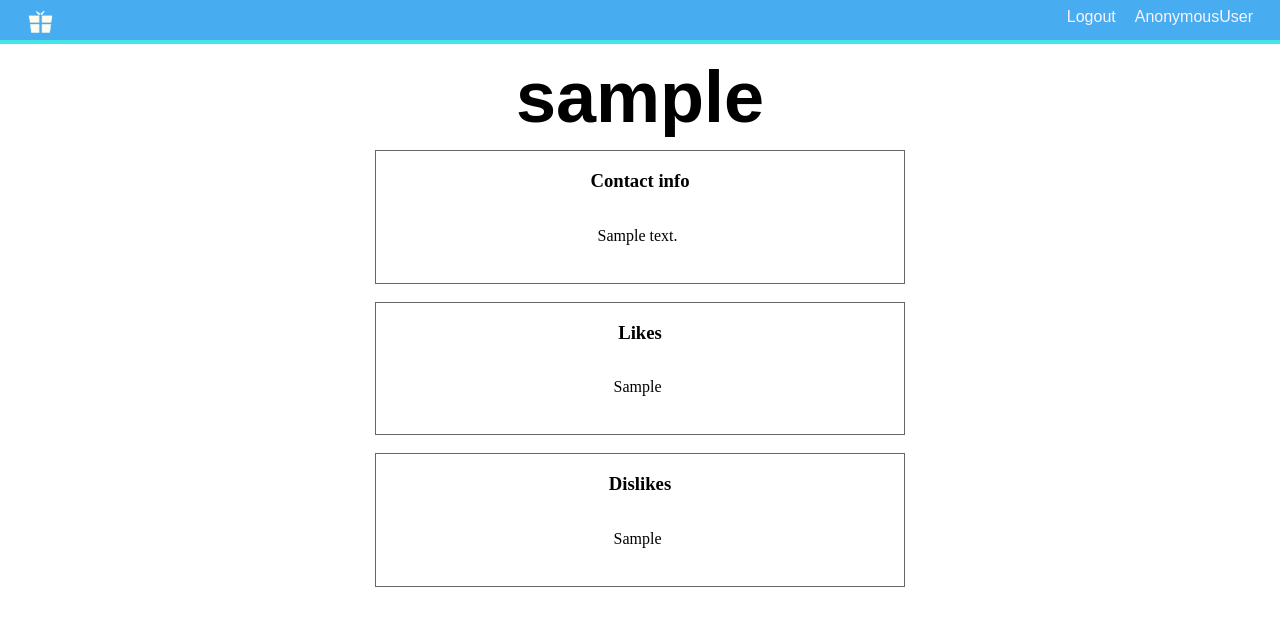
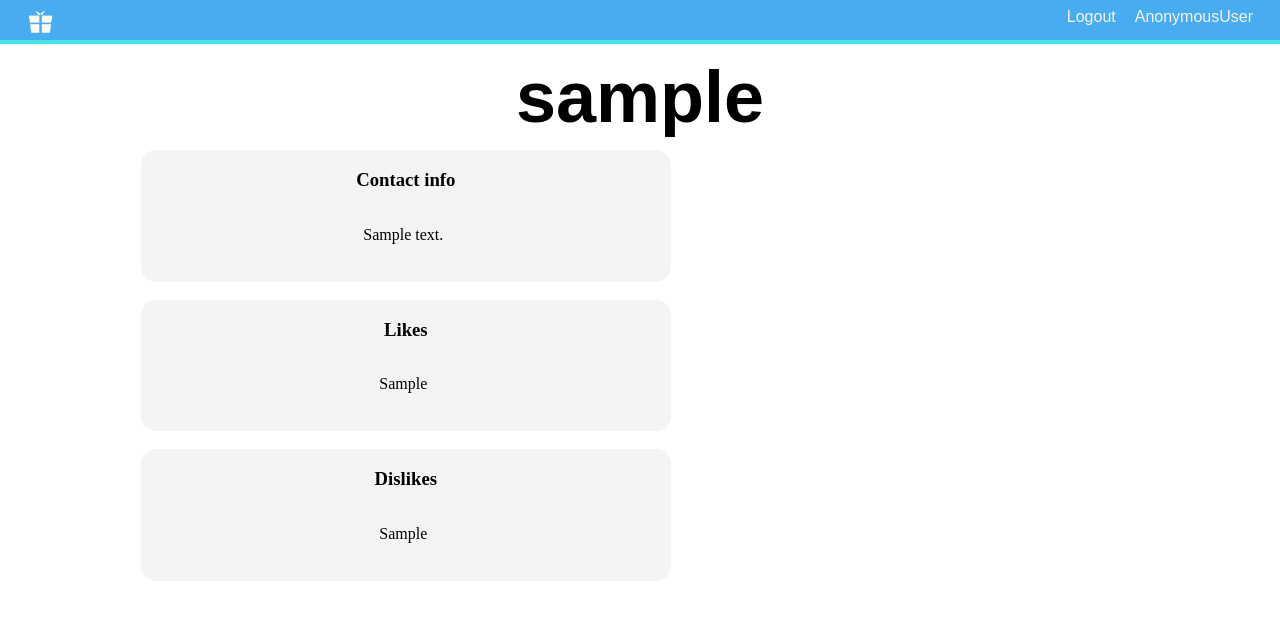
Before and after one commit to Chelsea-Dover/secretSanta, a Django app: template giftExchange/santa_gift_exchange/templates/profile.html in a window 1280 px wide. Shown: the top 626 px of the page. Run offline with Django 3.2, Linux system fonts and the light colour scheme; tables that the repository leaves empty hold one stand-in row (values such as "Sample post"); the template is opened without the code that fills it: values that come from a table or form of the project are taken from there, most other values are stand-ins (such as "Sample title", 1, 10 or a date in 2020); parts of the project's set-up code (start-up, migrations or seed data) failed here and were passed over; some libraries are stand-ins or nearby versions; some web fonts are replaced.

Commit message:
Changed a shit ton

```diff
--- a/giftExchange/santa_gift_exchange/models.py
+++ b/giftExchange/santa_gift_exchange/models.py
@@ -25,11 +25,16 @@ class Participate(models.Model):
     getting = models.ForeignKey('self', related_name="gettinggift", null=True, blank=True)
     giveruser = models.ForeignKey(User, related_name='user')
 
+    def __str__(self):
+        return self.giveruser
 
 class Group(models.Model):
     group_name = models.CharField(max_length=120, default=None)
     elf = models.ManyToManyField(Participate)
     revival_date = models.DateTimeField(auto_now_add=True)
+
+    def __str__(self):
+        return self.group_name
 
     def save(self):
         from datetime import timedelta
--- a/giftExchange/santa_gift_exchange/static/css/loginStyle.css
+++ b/giftExchange/santa_gift_exchange/static/css/loginStyle.css
@@ -1,13 +1,12 @@
 @import url(https://fonts.googleapis.com/css?family=Ovo|Muli);
 
 body {
-    background-image: url('../img/christmas-xmas-gifts-presents.jpg');
+    /*background-image: url('../img/christmas-xmas-gifts-presents.jpg');*/
     margin: 0;
     background-size: 100%;
     font-family: 'Ovo', serif;
     color: #828A95;
 }
-
 
 a {
     color: #4D5259;
--- a/giftExchange/santa_gift_exchange/static/css/style.css
+++ b/giftExchange/santa_gift_exchange/static/css/style.css
@@ -3,14 +3,11 @@
 @import url(https://fonts.googleapis.com/css?family=Ovo|Muli);
 
 body {
-    /*font-family: 'Istok Web', sans-serif;*/
     margin: 0;
     background-color: #FFF;
-    /*max-width: 1080px;*/
 }
 
  .nav > a {
-    /*color: #ffffff;*/
      margin: 3px;
 }
 
@@ -25,7 +22,6 @@ body {
 nav {
     min-height: 40px;
     background-color: #48ACF0;
-    /*box-shadow: #040 0 0 20px;*/
     border-bottom: #44E5E7 solid 4px;
 }
 
@@ -58,7 +54,7 @@ footer {
 }
 
 .bgImg {
-    background-image: url('../img/christmas-xmas-gifts-presents.jpg');
+    /*background-image: url('../img/christmas-xmas-gifts-presents.jpg');*/
     background-size: 100%;
     height: 95vh;
     background-repeat: round;
@@ -106,7 +102,7 @@ a {
 
 .homeFormWrapper {
     width: 493px;
-    margin-left: 35%;
+    margin-left: 39%;
     margin-right: 25%;
     padding-top: 30vh;
     float: left;
@@ -129,14 +125,16 @@ textarea:focus, input:focus{
 /*-----PROFILE STYLE---*/
 
 .exchanges {
-    /*border: solid 2px #16440F;*/
-    width: 15%;
-    /* display: inline-block; */
-    margin: 21px;
+    width: 439px;
+    display: inline-block;
     float: right;
     list-style: none;
     padding: 0;
     max-width: 990px;
+    background-color: #F4F4F4;
+    border-radius: 15px;
+    margin: 0 11% 0 0;
+    text-align: center;
 }
 
 .edit {
@@ -155,9 +153,8 @@ textarea:focus, input:focus{
     width: 71px;
     border-radius: 22px;
     border: none;
-    /*background-color: #FF3333;*/
     color: #FFF;
-    margin-left: 10%;
+    margin: auto;
 }
 
 .listheader {
@@ -166,13 +163,27 @@ textarea:focus, input:focus{
 }
 
 .exchangelist {
-    margin: 0 17px;
+    margin-right: 17px;
+}
+
+a {
+    color: #567070;
+}
+
+main > section:nth-child(even) {
+    margin: 18px 0;
 }
 
 main {
     width: 530px;
-    margin: auto;
+    margin: 0 0 0 11%;
     text-align: center;
+    display: inline-block;
+}
+
+main > section {
+    background-color: #F4F4F4;
+    border-radius: 15px;
 }
 
 .infoButton, .likesButton, .dislikeIcon {
@@ -180,8 +191,6 @@ main {
     background-color: transparent;
     width: 2px;
     display: inline-block;
-    /*background-image: url("https://cdn2.iconfinder.com/data/icons/windows-8-metro-style/512/edit.png");*/
-    /*<img src="https://cdn2.iconfinder.com/data/icons/windows-8-metro-style/512/edit.png">*/
 }
 
 .icon {
@@ -205,27 +214,17 @@ main {
     outline: none;
 }
 
-/*.infoIcon:focus {*/
-    /*outline: none;*/
-/*}*/
-
 .likesIcon {
     margin-left: 221px;
     padding: 2px;
 }
 
 .profileHeader{
-    /*border: none;*/
-    /*background-color: white;*/
-    /*width: 2px;*/
     display: inline-block;
 }
 
 .bigWrapper, .likes {
-    margin-top: 18px;
-    border: solid 1px #666;
     padding-bottom: 22px;
-    /*padding-left: 13px;*/
 }
 
 .dislikes {
@@ -234,6 +233,10 @@ main {
 
 .textDislikes {
     width: 200px;
+}
+
+.wrapperToRuleThemAll{
+    width: 530px;
 }
 
 .profileUser {
@@ -250,7 +253,6 @@ li > a:visited {
 
 
 .profileBody {
-    /*background-image: url('../img/profile_img.jpg');*/
     background-size: 100%;
     height: 95vh;
     background-repeat: round;
--- a/giftExchange/santa_gift_exchange/templates/home.html
+++ b/giftExchange/santa_gift_exchange/templates/home.html
@@ -1,9 +1,3 @@
-<!--<!DOCTYPE html>-->
-<!--<html lang="en">-->
-<!--<head>-->
-    <!--<meta charset="UTF-8">-->
-    <!--<title></title>-->
-<!--</head>-->
 {% extends "base.html" %}
 
 {% block content %}
--- a/giftExchange/santa_gift_exchange/templates/profile.html
+++ b/giftExchange/santa_gift_exchange/templates/profile.html
@@ -1,12 +1,12 @@
 
 {% extends "base.html" %}
-
 
 {% block content %}
 {% load staticfiles %}
     <body class="profileBody">
         <h1 class="profileUser">{{ username }}</h1>
 
+        <span class="wrapperToRuleThemAll">
         {% if user_id == user_nameid %}
                     <ul class="exchanges">
                         <li class="listheader">
@@ -98,6 +98,7 @@
 
 
             </section>
+        </span>
 
             <!-- Dislikes -->
 
```
Lines whose indentation alone changed are shown as unchanged.
